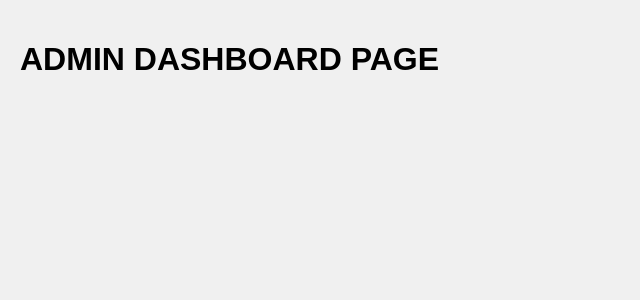
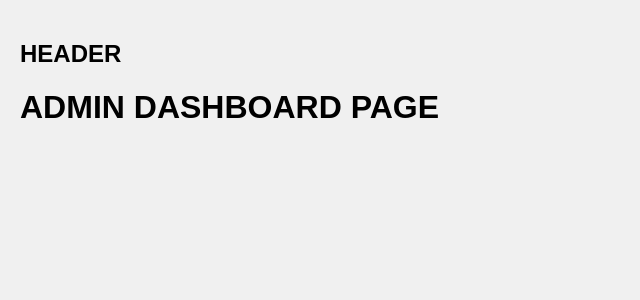
Before and after one commit to DhanushSaiCoder/Project-Iris, a React (Create React App) app in the folder frontend/: page /admin in a window 1280 px wide. Shown: the top 300 px of the page, without its empty margins (0-640 px from the left). Built offline with nearby package versions, Linux system fonts and the light colour scheme.

Commit message:
Add Header component and wrap App in Router for improved navigation structure

```diff
--- a/frontend/src/App.js
+++ b/frontend/src/App.js
@@ -12,6 +12,7 @@
 import SessionSummaryPage from './pages/SessionSummaryPage.jsx';
 import SettingsPage from './pages/SettingsPage.jsx';
 import UserMonitoringPage from './pages/UserMonitoringPage.jsx';
+import Header from './components/Header/Header';
 import './App.css';
 
 import { MobileGuard } from './utils/MobileGuard';
@@ -24,7 +25,9 @@
 
 const App = () => {
     return (
+        <Router>
             <div className="App">
+                <Header />
                 <Routes>
                     <Route path="/admin" element={<AdminDashboardPage />} />
                     <Route element={<MobileLayout />}>
@@ -42,6 +45,7 @@
                     </Route>
                 </Routes>
             </div>
+        </Router>
     );
 }
 
--- /dev/null
+++ b/frontend/src/components/Header/Header.jsx
@@ -0,0 +1,11 @@
+import React from 'react';
+
+const Header = () => {
+    return (
+        <div>
+            <h2>HEADER</h2>
+        </div>
+    );
+}
+
+export default Header;
--- a/frontend/src/index.js
+++ b/frontend/src/index.js
@@ -8,9 +8,7 @@
 
 const root = ReactDOM.createRoot(document.getElementById('root'));
 root.render(
-  <Router>
     <App />
-  </Router>
 );
 
 // If you want your app to work offline and load faster, you can change
```
Lines whose indentation alone changed are shown as unchanged.
